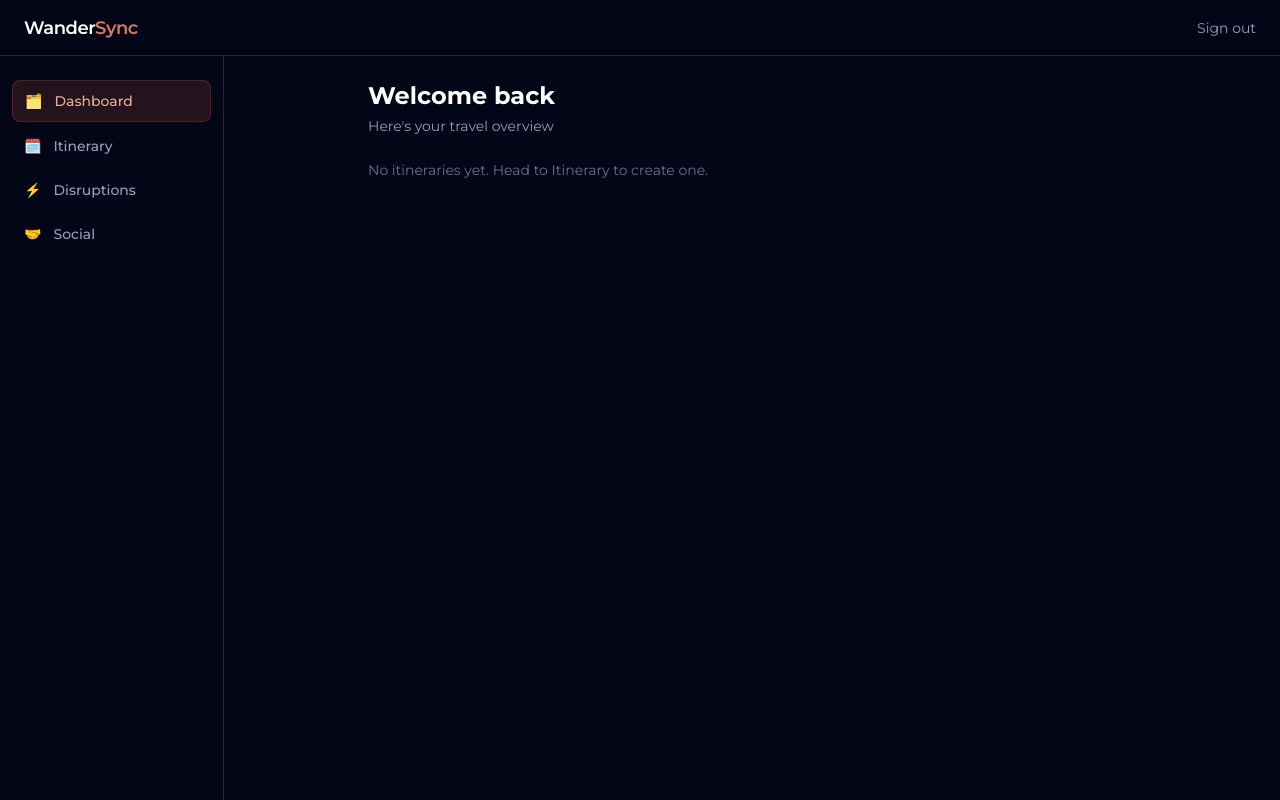
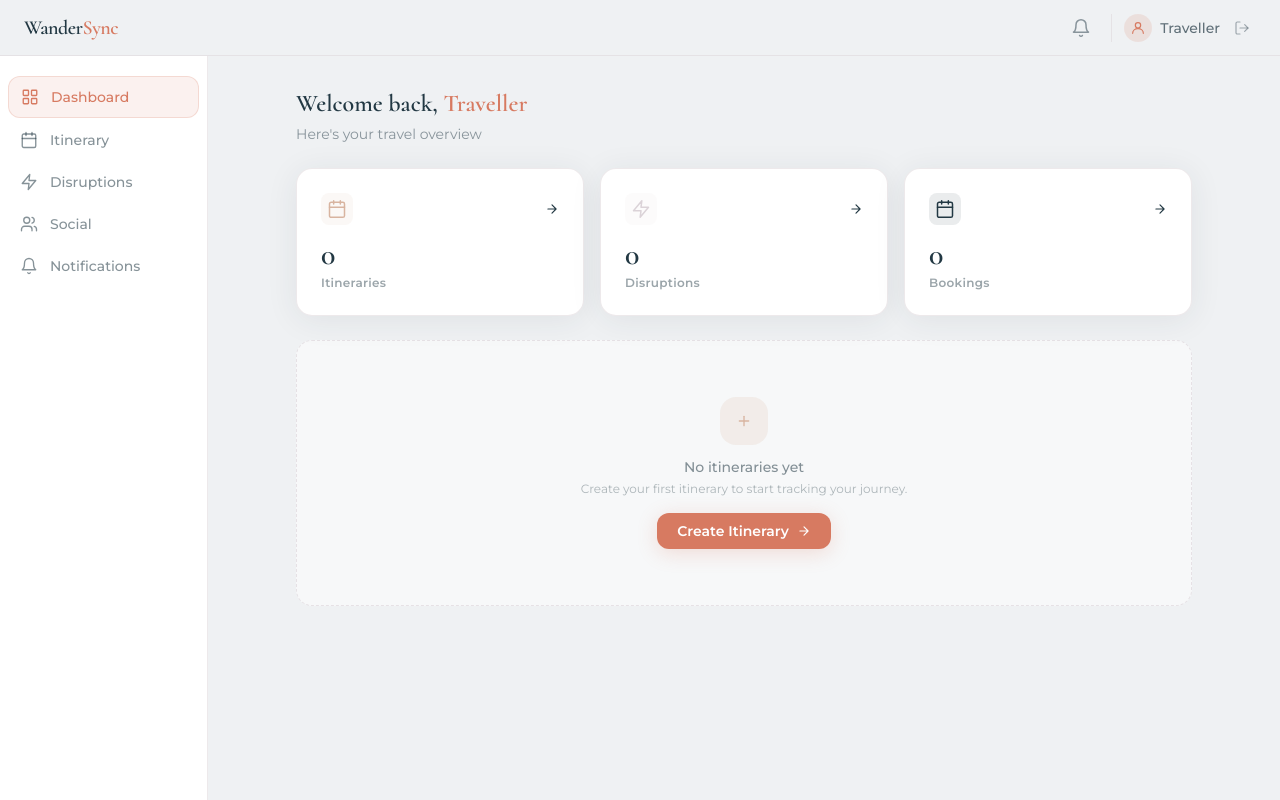
Before and after one commit to etude11/WanderSync-SE, a React (Vite) app in the folder frontend/: page /dashboard in a window 1280 px wide. Built offline with nearby package versions, Linux system fonts and the light colour scheme; no server answers; sample sign-in values are in the browser's storage.

Commit message:
feat(ui): overhaul dashboard and app layout to solid pastel design system

```diff
--- a/frontend/src/App.tsx
+++ b/frontend/src/App.tsx
@@ -8,6 +8,7 @@ import DashboardPage from '@/pages/DashboardPage';
 import ItineraryPage from '@/pages/ItineraryPage';
 import DisruptionPage from '@/pages/DisruptionPage';
 import SocialPage from '@/pages/SocialPage';
+import NotificationsPage from '@/pages/NotificationsPage';
 
 export default function App() {
   return (
@@ -21,10 +22,11 @@ export default function App() {
         {/* Protected */}
         <Route element={<PrivateRoute />}>
           <Route element={<AppLayout />}>
-            <Route path="/dashboard" element={<DashboardPage />} />
-            <Route path="/itinerary" element={<ItineraryPage />} />
-            <Route path="/disruptions" element={<DisruptionPage />} />
-            <Route path="/social" element={<SocialPage />} />
+            <Route path="/dashboard"     element={<DashboardPage />} />
+            <Route path="/itinerary"     element={<ItineraryPage />} />
+            <Route path="/disruptions"   element={<DisruptionPage />} />
+            <Route path="/social"        element={<SocialPage />} />
+            <Route path="/notifications" element={<NotificationsPage />} />
           </Route>
         </Route>
 
--- a/frontend/src/components/Layout/AppLayout.tsx
+++ b/frontend/src/components/Layout/AppLayout.tsx
@@ -4,11 +4,11 @@ import SideNavigation from './SideNavigation';
 
 export default function AppLayout() {
   return (
-    <div className="min-h-screen flex flex-col bg-slate-950">
+    <div className="min-h-screen flex flex-col bg-platinum">
       <TopNavbar />
       <div className="flex flex-1 overflow-hidden">
         <SideNavigation />
-        <main className="flex-1 overflow-y-auto p-6 animate-fade-in">
+        <main className="flex-1 overflow-y-auto p-6 md:p-8 animate-fade-in">
           <Outlet />
         </main>
       </div>
--- a/frontend/src/components/Layout/SideNavigation.tsx
+++ b/frontend/src/components/Layout/SideNavigation.tsx
@@ -1,29 +1,63 @@
 import { NavLink } from 'react-router-dom';
 
-const links = [
-  { to: '/dashboard', label: 'Dashboard', icon: '🗂️' },
-  { to: '/itinerary', label: 'Itinerary', icon: '🗓️' },
-  { to: '/disruptions', label: 'Disruptions', icon: '⚡' },
-  { to: '/social', label: 'Social', icon: '🤝' },
+/* SVG nav icons */
+const GridIcon = () => (
+  <svg className="w-4.5 h-4.5" width="18" height="18" viewBox="0 0 24 24" fill="none" stroke="currentColor" strokeWidth="1.8" strokeLinecap="round" strokeLinejoin="round">
+    <rect x="3" y="3" width="7" height="7" rx="1" /><rect x="14" y="3" width="7" height="7" rx="1" />
+    <rect x="3" y="14" width="7" height="7" rx="1" /><rect x="14" y="14" width="7" height="7" rx="1" />
+  </svg>
+);
+const CalendarIcon = () => (
+  <svg className="w-4.5 h-4.5" width="18" height="18" viewBox="0 0 24 24" fill="none" stroke="currentColor" strokeWidth="1.8" strokeLinecap="round" strokeLinejoin="round">
+    <rect x="3" y="4" width="18" height="18" rx="2" /><path d="M16 2v4M8 2v4M3 10h18" />
+  </svg>
+);
+const BoltIcon = () => (
+  <svg className="w-4.5 h-4.5" width="18" height="18" viewBox="0 0 24 24" fill="none" stroke="currentColor" strokeWidth="1.8" strokeLinecap="round" strokeLinejoin="round">
+    <path d="M13 2 3 14h9l-1 8 10-12h-9l1-8Z" />
+  </svg>
+);
+const UsersIcon = () => (
+  <svg className="w-4.5 h-4.5" width="18" height="18" viewBox="0 0 24 24" fill="none" stroke="currentColor" strokeWidth="1.8" strokeLinecap="round" strokeLinejoin="round">
+    <path d="M16 21v-2a4 4 0 0 0-4-4H6a4 4 0 0 0-4 4v2" /><circle cx="9" cy="7" r="4" />
+    <path d="M22 21v-2a4 4 0 0 0-3-3.87M16 3.13a4 4 0 0 1 0 7.75" />
+  </svg>
+);
+const BellIcon = () => (
+  <svg className="w-4.5 h-4.5" width="18" height="18" viewBox="0 0 24 24" fill="none" stroke="currentColor" strokeWidth="1.8" strokeLinecap="round" strokeLinejoin="round">
+    <path d="M6 8a6 6 0 0 1 12 0c0 7 3 9 3 9H3s3-2 3-9" /><path d="M10.3 21a1.94 1.94 0 0 0 3.4 0" />
+  </svg>
+);
+
+const NAV = [
+  { to: '/dashboard',     label: 'Dashboard',    Icon: GridIcon },
+  { to: '/itinerary',     label: 'Itinerary',    Icon: CalendarIcon },
+  { to: '/disruptions',   label: 'Disruptions',  Icon: BoltIcon },
+  { to: '/social',        label: 'Social',       Icon: UsersIcon },
+  { to: '/notifications', label: 'Notifications', Icon: BellIcon },
 ];
 
 export default function SideNavigation() {
   return (
-    <nav className="w-56 shrink-0 border-r border-slate-800 bg-slate-950 py-6 px-3 flex flex-col gap-1">
-      {links.map(({ to, label, icon }) => (
+    <nav className="w-52 shrink-0 border-r border-dust-grey/50 bg-white py-5 px-2 flex flex-col gap-0.5">
+      {NAV.map(({ to, label, Icon }) => (
         <NavLink
           key={to}
           to={to}
           className={({ isActive }) =>
-            `flex items-center gap-3 px-3 py-2.5 rounded-lg text-sm font-medium transition-all duration-150 ${
+            `flex items-center gap-3 px-3 py-2.5 rounded-xl text-sm font-medium transition-all duration-150 cursor-pointer ${
               isActive
-                ? 'bg-brand-600/20 text-brand-300 border border-brand-600/30'
-                : 'text-slate-400 hover:text-slate-200 hover:bg-slate-800'
+                ? 'bg-burnt-peach/10 text-burnt-peach border border-burnt-peach/20'
+                : 'text-charcoal/55 hover:text-charcoal hover:bg-dust-grey/30'
             }`
           }
         >
-          <span>{icon}</span>
-          {label}
+          {({ isActive }) => (
+            <>
+              <span style={{ color: isActive ? '#d77a61' : undefined }}><Icon /></span>
+              {label}
+            </>
+          )}
         </NavLink>
       ))}
     </nav>
--- a/frontend/src/components/Layout/TopNavbar.tsx
+++ b/frontend/src/components/Layout/TopNavbar.tsx
@@ -1,18 +1,59 @@
+import { Link } from 'react-router-dom';
 import { useAuth } from '@/hooks/useAuth';
+
+/* Icons */
+const BellIcon = () => (
+  <svg className="w-5 h-5" viewBox="0 0 24 24" fill="none" stroke="currentColor" strokeWidth="1.8" strokeLinecap="round" strokeLinejoin="round">
+    <path d="M6 8a6 6 0 0 1 12 0c0 7 3 9 3 9H3s3-2 3-9" />
+    <path d="M10.3 21a1.94 1.94 0 0 0 3.4 0" />
+  </svg>
+);
+const UserIcon = () => (
+  <svg className="w-4 h-4" viewBox="0 0 24 24" fill="none" stroke="currentColor" strokeWidth="1.8" strokeLinecap="round" strokeLinejoin="round">
+    <circle cx="12" cy="8" r="4" />
+    <path d="M4 20c0-4 3.6-7 8-7s8 3 8 7" />
+  </svg>
+);
+const LogOutIcon = () => (
+  <svg className="w-4 h-4" viewBox="0 0 24 24" fill="none" stroke="currentColor" strokeWidth="1.8" strokeLinecap="round" strokeLinejoin="round">
+    <path d="M9 21H5a2 2 0 0 1-2-2V5a2 2 0 0 1 2-2h4" />
+    <polyline points="16 17 21 12 16 7" />
+    <line x1="21" y1="12" x2="9" y2="12" />
+  </svg>
+);
 
 export default function TopNavbar() {
   const { user, logout } = useAuth();
+  const displayName = user?.name ?? user?.email?.split('@')[0] ?? 'Traveller';
 
   return (
-    <header className="h-14 flex items-center justify-between px-6 border-b border-slate-800 bg-slate-950/80 backdrop-blur sticky top-0 z-30">
-      <span className="text-lg font-semibold tracking-tight text-white">
-        Wander<span className="text-brand-400">Sync</span>
-      </span>
-      <div className="flex items-center gap-4">
-        <span className="text-sm text-slate-400">{user?.email}</span>
-        <button onClick={logout} className="text-sm text-slate-400 hover:text-slate-200 transition-colors">
-          Sign out
-        </button>
+    <header className="h-14 flex items-center justify-between px-6 border-b border-dust-grey/50 bg-platinum/95 sticky top-0 z-30" style={{ backdropFilter: 'blur(8px)' }}>
+      <Link to="/dashboard" className="font-serif text-xl font-semibold tracking-tight text-charcoal cursor-pointer select-none">
+        Wander<span style={{ color: '#d77a61' }}>Sync</span>
+      </Link>
+
+      <div className="flex items-center gap-1">
+        <Link
+          to="/notifications"
+          className="p-2 rounded-lg text-charcoal/50 hover:text-charcoal hover:bg-dust-grey/30 transition-colors duration-150 cursor-pointer"
+          title="Notifications"
+        >
+          <BellIcon />
+        </Link>
+
+        <div className="flex items-center gap-2 ml-2 pl-3 border-l border-dust-grey/50">
+          <div className="w-7 h-7 rounded-full flex items-center justify-center" style={{ background: 'rgba(215,122,97,0.15)', color: '#d77a61' }}>
+            <UserIcon />
+          </div>
+          <span className="text-sm font-medium text-charcoal/70 max-w-[120px] truncate">{displayName}</span>
+          <button
+            onClick={logout}
+            className="p-1.5 rounded-lg text-charcoal/40 hover:text-charcoal/70 hover:bg-dust-grey/30 transition-colors duration-150 cursor-pointer"
+            title="Sign out"
+          >
+            <LogOutIcon />
+          </button>
+        </div>
       </div>
     </header>
   );
--- a/frontend/src/components/Shared/LoadingSpinner.tsx
+++ b/frontend/src/components/Shared/LoadingSpinner.tsx
@@ -3,13 +3,14 @@ interface LoadingSpinnerProps {
   className?: string;
 }
 
-const sizes = { sm: 'h-4 w-4', md: 'h-8 w-8', lg: 'h-12 w-12' };
+const sizes = { sm: 'h-4 w-4 border-2', md: 'h-8 w-8 border-2', lg: 'h-12 w-12 border-3' };
 
 export default function LoadingSpinner({ size = 'md', className = '' }: LoadingSpinnerProps) {
   return (
     <div className={`flex items-center justify-center ${className}`}>
       <div
-        className={`${sizes[size]} animate-spin rounded-full border-2 border-slate-700 border-t-brand-500`}
+        className={`${sizes[size]} animate-spin rounded-full border-dust-grey/30 border-t-burnt-peach`}
+        style={{ animationDuration: '0.8s' }}
       />
     </div>
   );
--- a/frontend/src/pages/DashboardPage.tsx
+++ b/frontend/src/pages/DashboardPage.tsx
@@ -1,4 +1,5 @@
 import { useEffect, useState } from 'react';
+import { Link } from 'react-router-dom';
 import { useAuthStore } from '@/store/authStore';
 import { itineraryAPI } from '@/services/itineraryAPI';
 import { disruptionAPI } from '@/services/disruptionAPI';
@@ -7,11 +8,33 @@ import AlertBanner from '@/components/Disruption/AlertBanner';
 import TimelineView from '@/components/Itinerary/TimelineView';
 import LoadingSpinner from '@/components/Shared/LoadingSpinner';
 
+/* Icons */
+const CalendarIcon = () => (
+  <svg className="w-5 h-5" viewBox="0 0 24 24" fill="none" stroke="currentColor" strokeWidth="1.8" strokeLinecap="round" strokeLinejoin="round">
+    <rect x="3" y="4" width="18" height="18" rx="2" /><path d="M16 2v4M8 2v4M3 10h18" />
+  </svg>
+);
+const BoltIcon = () => (
+  <svg className="w-5 h-5" viewBox="0 0 24 24" fill="none" stroke="currentColor" strokeWidth="1.8" strokeLinecap="round" strokeLinejoin="round">
+    <path d="M13 2 3 14h9l-1 8 10-12h-9l1-8Z" />
+  </svg>
+);
+const ArrowIcon = () => (
+  <svg className="w-3.5 h-3.5" viewBox="0 0 24 24" fill="none" stroke="currentColor" strokeWidth="2" strokeLinecap="round" strokeLinejoin="round">
+    <path d="M5 12h14M12 5l7 7-7 7" />
+  </svg>
+);
+const PlusIcon = () => (
+  <svg className="w-4 h-4" viewBox="0 0 24 24" fill="none" stroke="currentColor" strokeWidth="2" strokeLinecap="round" strokeLinejoin="round">
+    <line x1="12" y1="5" x2="12" y2="19" /><line x1="5" y1="12" x2="19" y2="12" />
+  </svg>
+);
+
 export default function DashboardPage() {
   const user = useAuthStore((s) => s.user);
   const [itineraries, setItineraries] = useState<Itinerary[]>([]);
   const [disruptions, setDisruptions] = useState<Disruption[]>([]);
-  const [loading, setLoading] = useState(true);
+  const [loading, setLoading]         = useState(true);
 
   useEffect(() => {
     Promise.all([
@@ -20,30 +43,78 @@ export default function DashboardPage() {
     ]).finally(() => setLoading(false));
   }, []);
 
-  const latest = itineraries[0];
-
   if (loading) return <LoadingSpinner size="lg" className="h-64" />;
 
+  const displayName = user?.name ?? user?.email?.split('@')[0] ?? 'Traveller';
+  const activeDisruptions = disruptions.filter((d) => !d.resolved);
+  const latest = itineraries[0] ?? null;
+
   return (
-    <div className="max-w-3xl mx-auto space-y-6 animate-fade-in">
+    <div className="max-w-4xl mx-auto space-y-6 animate-fade-in">
+
+      {/* Header */}
       <div>
-        <h1 className="text-2xl font-bold text-white">
-          Welcome back{user?.email ? `, ${user.email.split('@')[0]}` : ''}
+        <h1 className="font-serif text-2xl font-semibold text-charcoal">
+          Welcome back, <em className="not-italic" style={{ color: '#d77a61' }}>{displayName}</em>
         </h1>
-        <p className="text-sm text-slate-400 mt-1">Here's your travel overview</p>
+        <p className="text-sm text-charcoal/50 mt-1 font-normal">Here's your travel overview</p>
       </div>
 
-      <AlertBanner disruptions={disruptions} />
+      {/* Alert banner (only when disruptions exist) */}
+      {activeDisruptions.length > 0 && <AlertBanner disruptions={disruptions} />}
 
+      {/* Stat cards */}
+      <div className="grid grid-cols-2 md:grid-cols-3 gap-4">
+        {[
+          { label: 'Itineraries', value: itineraries.length, icon: <CalendarIcon />, accent: '#d8b4a0', link: '/itinerary' },
+          { label: 'Disruptions', value: activeDisruptions.length, icon: <BoltIcon />, accent: activeDisruptions.length > 0 ? '#d77a61' : '#dbd3d8', link: '/disruptions' },
+          { label: 'Bookings', value: itineraries.reduce((s, i) => s + (i.bookings?.length ?? 0), 0), icon: <CalendarIcon />, accent: '#223843', link: '/itinerary' },
+        ].map((stat) => (
+          <Link
+            key={stat.label}
+            to={stat.link}
+            className="card-hover cursor-pointer no-underline"
+            style={{ textDecoration: 'none' }}
+          >
+            <div className="flex items-center justify-between mb-3">
+              <div className="w-8 h-8 rounded-lg flex items-center justify-center" style={{ background: `${stat.accent}18`, color: stat.accent }}>
+                {stat.icon}
+              </div>
+              <ArrowIcon />
+            </div>
+            <div className="font-serif text-3xl font-semibold text-charcoal">{stat.value}</div>
+            <div className="text-xs text-charcoal/45 font-semibold tracking-wide mt-0.5">{stat.label}</div>
+          </Link>
+        ))}
+      </div>
+
+      {/* Latest itinerary timeline */}
       {latest ? (
         <div>
-          <h2 className="text-base font-semibold text-slate-300 mb-3">
-            {latest.title} · Timeline
-          </h2>
-          <TimelineView bookings={latest.bookings} />
+          <div className="flex items-center justify-between mb-4">
+            <h2 className="font-serif text-lg font-semibold text-charcoal">
+              {latest.title}
+              <span className="ml-2 text-xs font-sans font-normal text-charcoal/40">· Latest itinerary</span>
+            </h2>
+            <Link to="/itinerary" className="text-xs font-semibold cursor-pointer flex items-center gap-1" style={{ color: '#d77a61' }}>
+              View all <ArrowIcon />
+            </Link>
+          </div>
+          <div className="bg-white rounded-2xl border border-dust-grey/50 p-5">
+            <TimelineView bookings={latest.bookings ?? []} />
+          </div>
         </div>
       ) : (
-        <p className="text-sm text-slate-500">No itineraries yet. Head to Itinerary to create one.</p>
+        <div className="text-center py-14 rounded-2xl border border-dashed border-dust-grey/60 bg-white/50">
+          <div className="w-12 h-12 rounded-2xl mx-auto mb-3 flex items-center justify-center" style={{ background: 'rgba(216,180,160,0.18)', color: '#d8b4a0' }}>
+            <PlusIcon />
+          </div>
+          <p className="text-sm font-medium text-charcoal/55">No itineraries yet</p>
+          <p className="text-xs text-charcoal/35 mt-1 mb-4">Create your first itinerary to start tracking your journey.</p>
+          <Link to="/itinerary" className="btn-primary text-sm px-5 py-2 inline-flex">
+            Create Itinerary <ArrowIcon />
+          </Link>
+        </div>
       )}
     </div>
   );
```
Also changed, not shown: frontend/src/components/Shared/EmptyState.tsx (+15 -6 lines), 1 other file (tests, documents, lock files or other folders).
